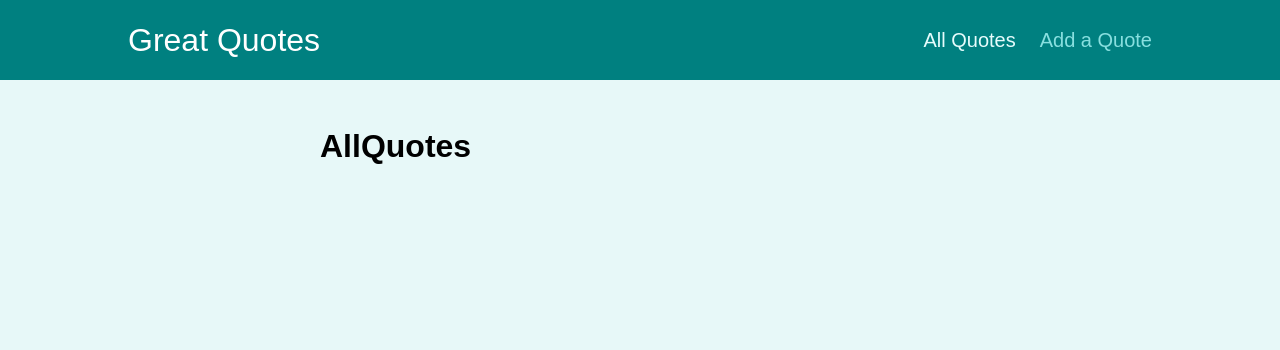
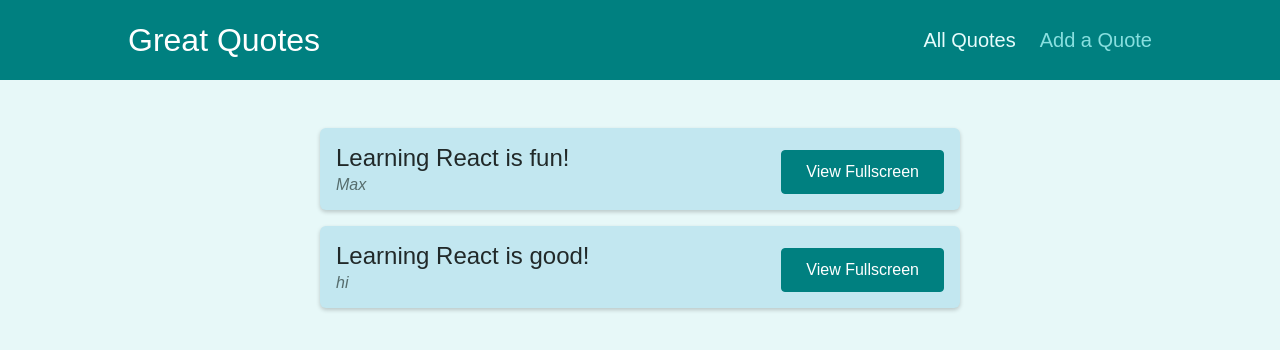
Before and after one commit to YEONDG/react_router_dom_study, a React (Create React App) app: page /quotes in a window 1280 px wide. Shown: the top 350 px of the page. Built offline with nearby package versions, Linux system fonts and the light colour scheme.

Commit message:
404 page 구현

```diff
--- a/src/App.js
+++ b/src/App.js
@@ -3,6 +3,7 @@
 import AllQuotes from "./pages/AllQuotes";
 import QuoteDetail from "./pages/QuoteDetail";
 import NewQuotes from "./pages/NewQuotes";
+import NotFound from "./pages/NotFound";
 import Layout from "./components/layout/Layout";
 
 function App() {
@@ -21,6 +22,9 @@
         <Route path="/new-quotes">
           <NewQuotes />
         </Route>
+        <Route path="*">
+          <NotFound />
+        </Route>
       </Switch>
     </Layout>
   );
--- a/src/components/quotes/HighlightedQuote.js
+++ b/src/components/quotes/HighlightedQuote.js
@@ -1,4 +1,4 @@
-import classes from './HighlightedQuote.module.css';
+import classes from "./HighlightedQuote.module.css";
 
 const HighlightedQuote = (props) => {
   return (
--- a/src/components/quotes/QuoteItem.js
+++ b/src/components/quotes/QuoteItem.js
@@ -1,4 +1,6 @@
-import classes from './QuoteItem.module.css';
+import classes from "./QuoteItem.module.css";
+import QuoteDetail from "../../pages/QuoteDetail";
+import { Link } from "react-router-dom";
 
 const QuoteItem = (props) => {
   return (
@@ -9,9 +11,9 @@
         </blockquote>
         <figcaption>{props.author}</figcaption>
       </figure>
-      <a className='btn'>
+      <Link to={`/quotes/${props.id}`} className="btn">
         View Fullscreen
-      </a>
+      </Link>
     </li>
   );
 };
--- a/src/pages/AllQuotes.js
+++ b/src/pages/AllQuotes.js
@@ -1,4 +1,5 @@
 import React from "react";
+import QuoteList from "../components/quotes/QuoteList";
 
 const DUMMY_QUOTES = [
   {
@@ -14,7 +15,7 @@
 ];
 
 const AllQuotes = () => {
-  return <h1>AllQuotes</h1>;
+  return <QuoteList quotes={DUMMY_QUOTES} />;
 };
 
 export default AllQuotes;
--- a/src/pages/NewQuotes.js
+++ b/src/pages/NewQuotes.js
@@ -1,7 +1,11 @@
 import React from "react";
+import QuoteForm from "../components/quotes/QuoteForm";
 
 const NewQuotes = () => {
-  return <h1>NewQuotes</h1>;
+  const addQuoteHandler = (quoteData) => {
+    console.log(quoteData);
+  };
+  return <QuoteForm onAddQuote={addQuoteHandler} />;
 };
 
 export default NewQuotes;
--- /dev/null
+++ b/src/pages/NotFound.js
@@ -0,0 +1,11 @@
+import React from "react";
+
+const NotFound = () => {
+  return (
+    <div className="centered">
+      <p>Page not found!</p>
+    </div>
+  );
+};
+
+export default NotFound;
--- a/src/pages/QuoteDetail.js
+++ b/src/pages/QuoteDetail.js
@@ -1,14 +1,33 @@
 import React from "react";
 import { Fragment } from "react/cjs/react.production.min";
 import { useParams, Route } from "react-router-dom";
+import HighlightedQuote from "../components/quotes/HighlightedQuote";
 import Comments from "../components/comments/Comments";
+
+const DUMMY_QUOTES = [
+  {
+    id: "q1",
+    author: "Max",
+    text: "Learning React is fun!",
+  },
+  {
+    id: "q2",
+    author: "hi",
+    text: "Learning React is good!",
+  },
+];
 
 const QuoteDetail = () => {
   const params = useParams();
+
+  const quote = DUMMY_QUOTES.find((quote) => quote.id === params.quoteId);
+
+  if (!quote) {
+    return <p>No quote found!</p>;
+  }
   return (
     <Fragment>
-      <h1>QuoteDetail</h1>
-      <p>{params.quoteId}</p>
+      <HighlightedQuote text={quote.text} author={quote.author} />
       <Route path={`/quotes/${params.quoteId}/comments`}>
         <Comments />
       </Route>
```
Also changed, not shown: src/components/quotes/QuoteForm.js (+9 -9 lines), 1 other file (tests, documents, lock files or other folders).
